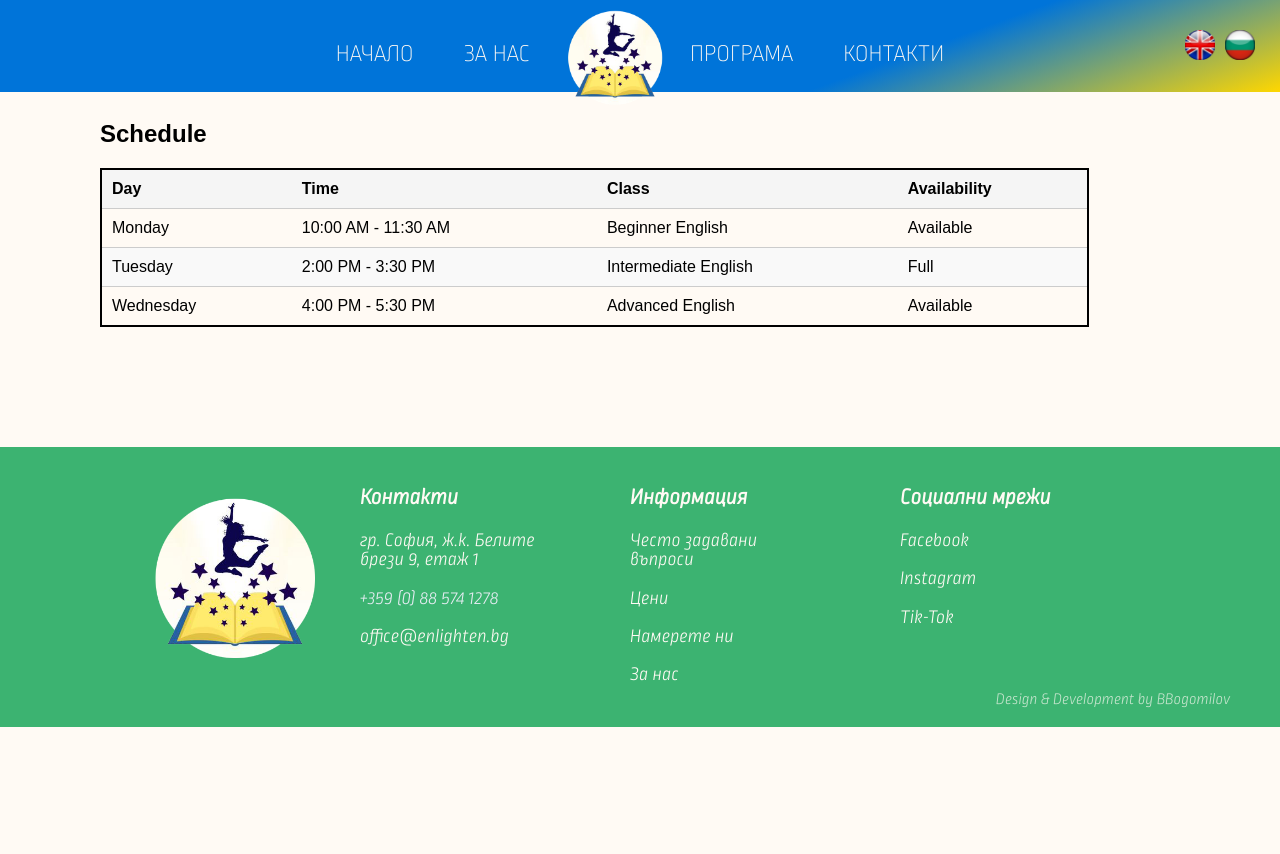
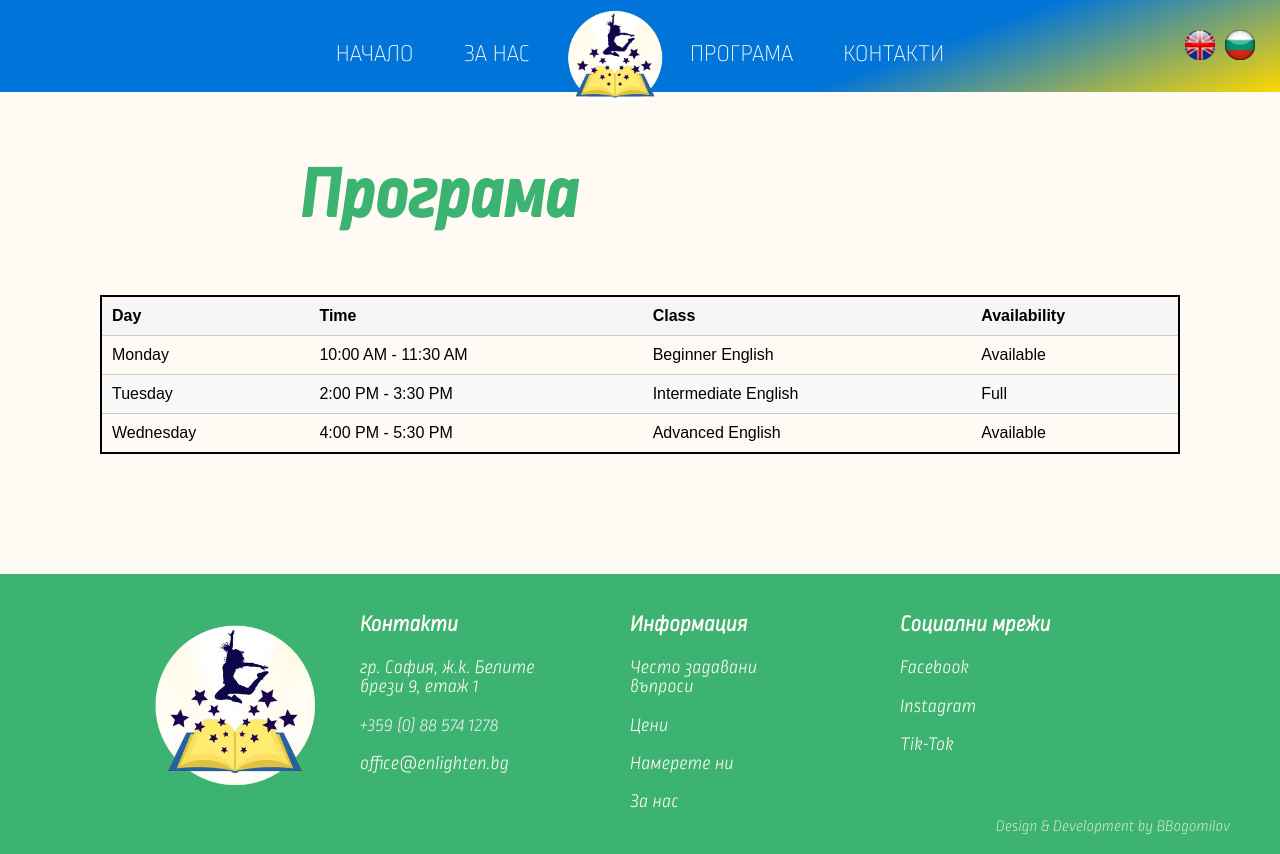
Before and after one commit to bbogomilov1/enlighten, a React (Create React App) app: page /schedule in a window 1280 px wide. Before the commit the page ends 800 px from the top, so only its background shows below. Built offline with nearby package versions, Linux system fonts and the light colour scheme.

Commit message:
changed header in schedule page

```diff
--- a/src/i18n.js
+++ b/src/i18n.js
@@ -61,6 +61,8 @@ i18n.use(initReactI18next).init({
         "Betina Kremenova": "Betina Kremenova",
         "Say hello to Betina...":
           "Say hello to Betina, our experienced and caring English teacher. With a background in child education, Betty understands the unique needs of young learners and tailors his teaching methods to suit different learning styles. Betty's friendly demeanor and effective communication skills make him a favorite among students, building a positive and encouraging classroom atmosphere that promotes language development and personal growth.",
+
+        Schedule: "Schedule",
 
         "Make an Inquiry": "Make an Inquiry",
         "Want to learn more...":
@@ -135,6 +137,8 @@ i18n.use(initReactI18next).init({
         "Say hello to Betina...":
           "Кажете 'Здравей!' на Бетина, нашата опитна и грижовна учителка по английски език. С опит в детското образование, Бети разбира уникалните нужди на малките ученици и приспособява своите методи на преподаване, за да отговарят на различни стилове на учене. Приятелското поведение и ефективните комуникационни умения на Бети я правят любимец сред учениците, изграждайки положителна и насърчаваща атмосфера в класната стая, която насърчава езиковото развитие и личностното израстване.",
 
+        Schedule: "Програма",
+
         "Make an Inquiry": "Изпрати запитване",
         "Want to learn more...":
           "Искате ли да научите повече за курсовете на EnlightEN? Изпращайки запитване от контактната форма по-долу, ще можем да отговорим на всички ваши въпроси. А защо да не организираме и виртуална среща, на която да се запознаем?",
--- a/src/pages/SchedulePage.js
+++ b/src/pages/SchedulePage.js
@@ -1,9 +1,12 @@
 import styles from "./SchedulePage.module.css";
+import { useTranslation } from "react-i18next";
 
 function SchedulePage() {
+  const { t } = useTranslation();
+
   return (
     <div className={styles.container}>
-      <h2>Schedule</h2>
+      <h2>{t("Schedule")}</h2>
       <table>
         <thead>
           <tr>
--- a/src/pages/SchedulePage.module.css
+++ b/src/pages/SchedulePage.module.css
@@ -1,6 +1,14 @@
 .container {
-  width: 989px;
   padding: 100px;
+}
+
+.container h2 {
+  font-family: "Ropamix medium italic", sans-serif;
+  font-size: 4.5rem;
+  font-style: normal;
+  margin: 0;
+  color: mediumseagreen;
+  padding: 50px 20px 50px 200px;
 }
 
 .container table {
```
